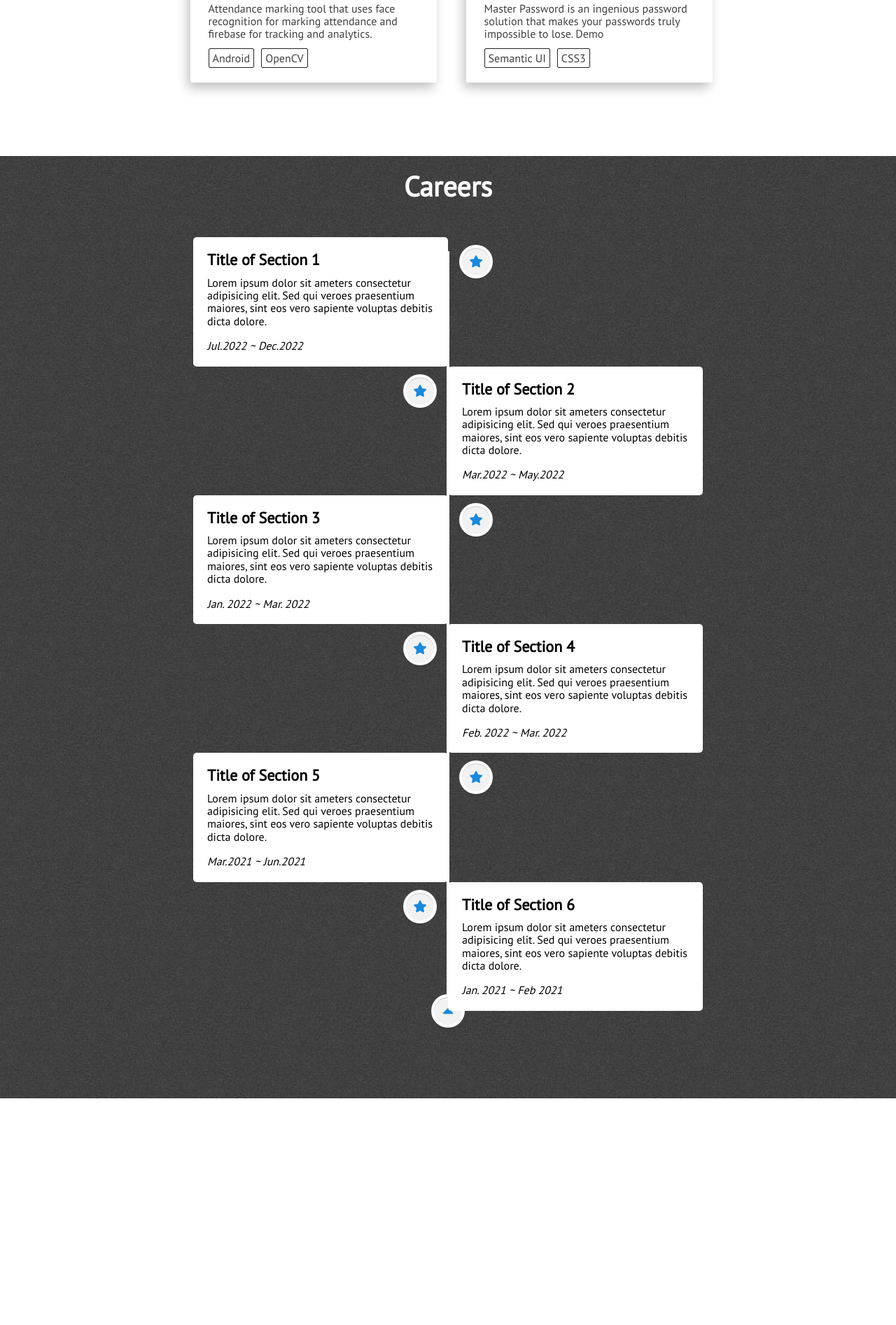
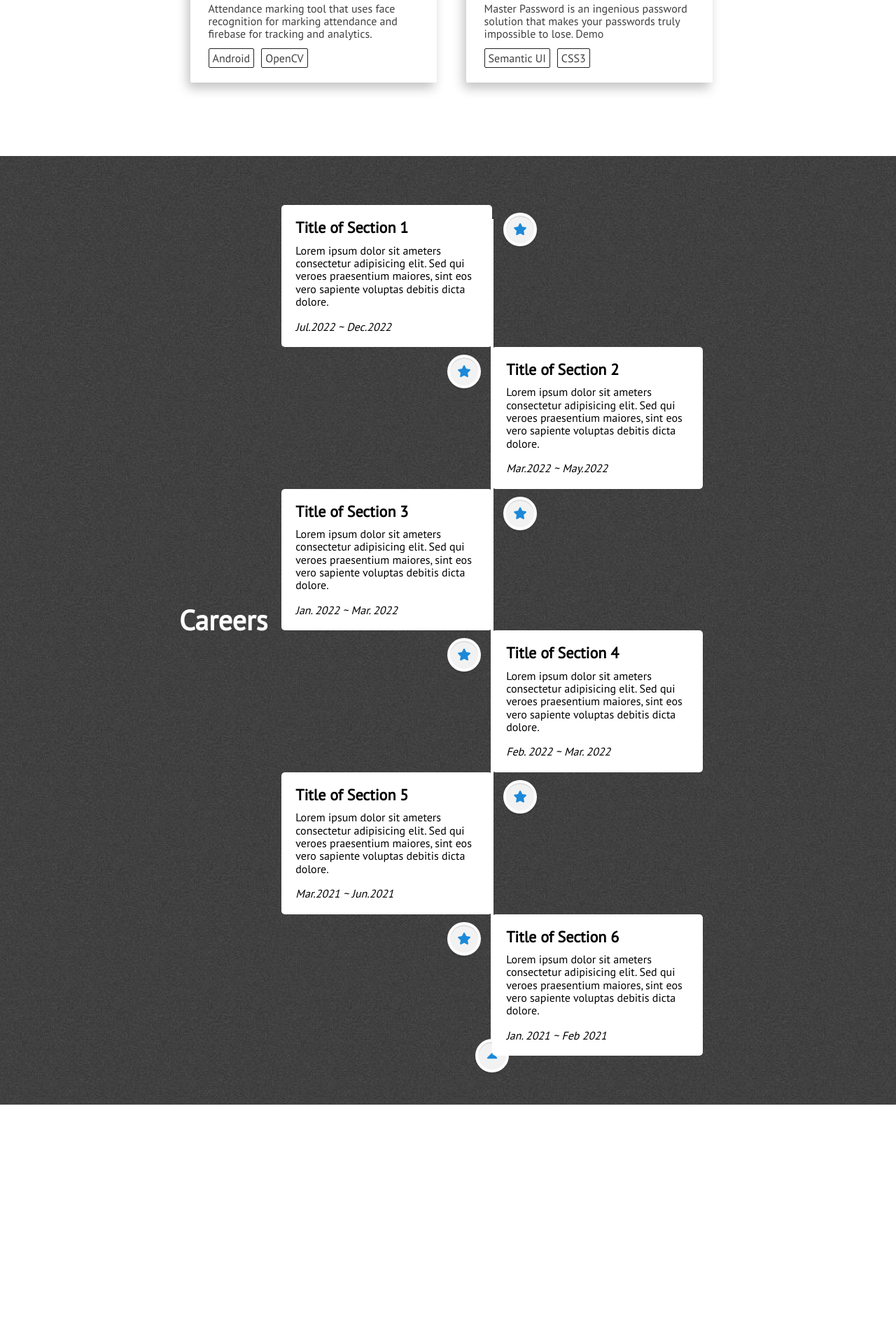
Before and after one commit to YoungheeGGO/YoungheeGGo.github.io, a Jekyll site: the page built from index.html, in a window 1280 px wide. Shown: the part 3783-5677 px from the top of the page at 70% size. Built offline with Jekyll 4.4.1, drawn with Linux system fonts in a browser that asks for light colours; nearby versions of some CDN libraries.

Commit message:
Update blogs.html

```diff
--- a/_includes/blogs.html
+++ b/_includes/blogs.html
@@ -11,7 +11,7 @@
 
 <div class="section-wrapper">
 <section class="section" id="blog-posts">
-<div class="full-width">
+
 <div class="section-heading" id="recent-posts-text">Careers</div>
 
   <div class="wrapper-line">
@@ -105,6 +105,5 @@
   </div>
     <br/><br/><br/>
 
-  </div>
     </section>
 </div>
```
